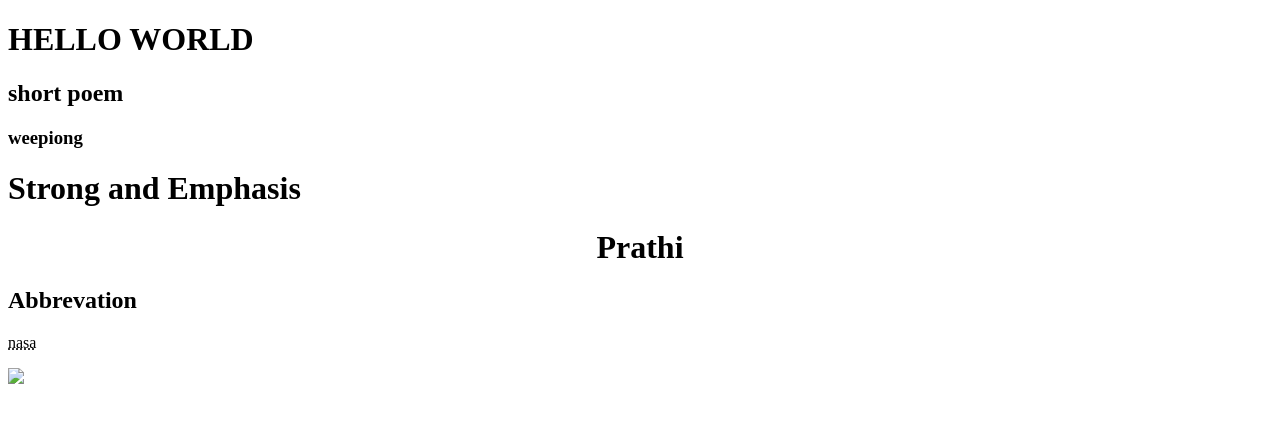
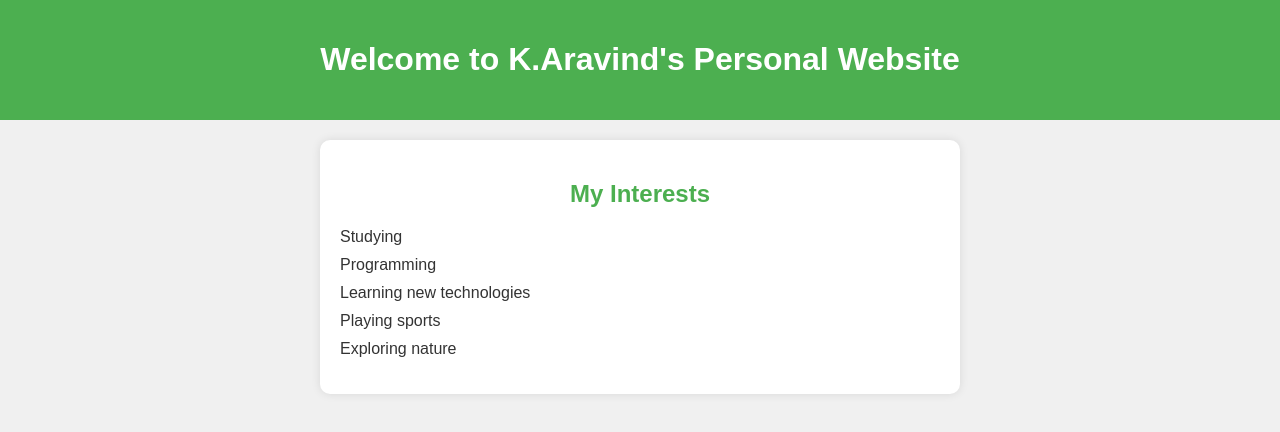
Before and after one commit to Aravind419/aravind, a plain HTML site: page index.html in a window 1280 px wide. Drawn offline with Linux system fonts and the light colour scheme.

Commit message:
Update index.html

```diff
--- a/index.html
+++ b/index.html
@@ -1,26 +1,63 @@
 <!DOCTYPE html>
-<html>
-    <head><title>aravind.com</title></head>
-    <body>
-        <h1>HELLO WORLD</h1>
-        <h2>short poem</h2>
-        <h3>weepiong</h3>
+<html lang="en">
+<head>
+    <meta charset="UTF-8">
+    <meta name="viewport" content="width=device-width, initial-scale=1.0">
+    <title>My Personal Website</title>
+    <style>
+        body {
+            font-family: Arial, sans-serif;
+            background-color: #f0f0f0; /* light gray */
+            color: #333; /* dark gray */
+            margin: 0;
+            padding: 0;
+        }
 
-    <h1>Strong and Emphasis </h1>
-<h1 align="center">Prathi</h1>
-<h2>Abbrevation</h2>
-   <acronym title=" National Aeronautics and Space Administration">nasa</acronym>
+        header {
+            background-color: #4CAF50; /* green */
+            color: white;
+            text-align: center;
+            padding: 20px 0;
+        }
 
-</p>
-<img src ="C:\Users\aravi\Downloads\resize.jpg">
+        .interests {
+            margin: 20px auto;
+            width: 80%;
+            max-width: 600px;
+            padding: 20px;
+            background-color: #fff; /* white */
+            border-radius: 10px;
+            box-shadow: 0 0 10px rgba(0, 0, 0, 0.1); /* subtle shadow */
+        }
 
+        .interests h2 {
+            color: #4CAF50; /* green */
+            text-align: center;
+        }
 
+        .interests ul {
+            list-style-type: none;
+            padding: 0;
+        }
 
-
-
-
-    </body>
-
-
-
+        .interests li {
+            margin-bottom: 10px;
+        }
+    </style>
+</head>
+<body>
+    <header>
+        <h1>Welcome to K.Aravind's Personal Website</h1>
+    </header>
+    <section class="interests">
+        <h2>My Interests</h2>
+        <ul>
+            <li>Studying</li>
+            <li>Programming</li>
+            <li>Learning new technologies</li>
+            <li>Playing sports</li>
+            <li>Exploring nature</li>
+        </ul>
+    </section>
+</body>
 </html>
```
